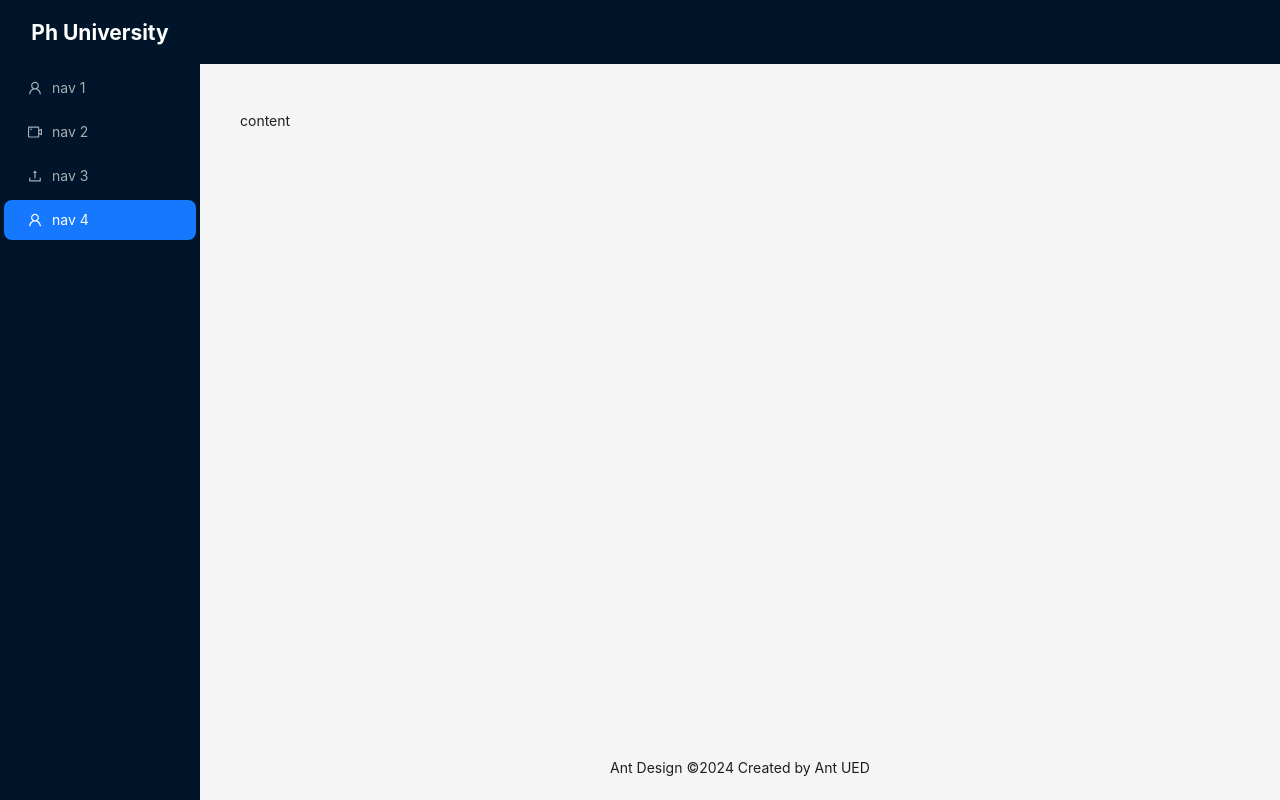
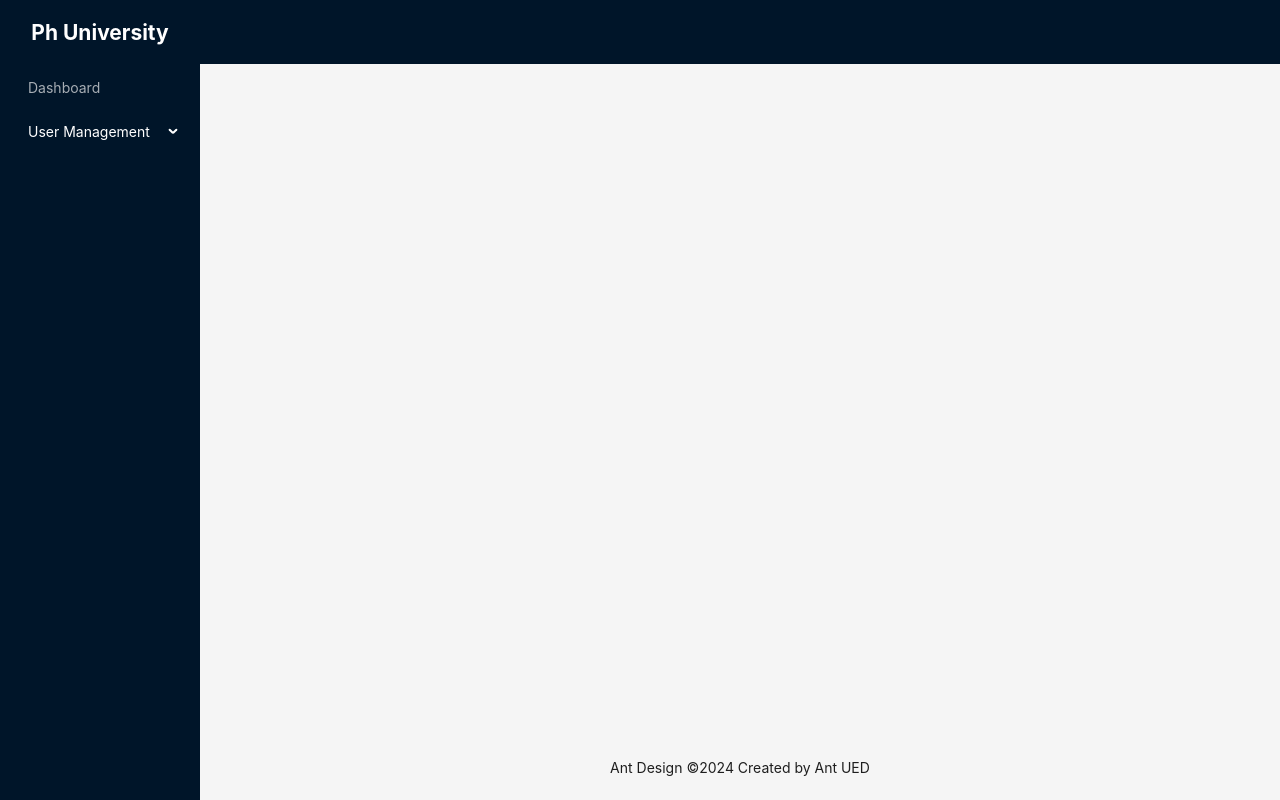
Before and after one commit to ekramul28/ph-client-side-for-practice, a React (Vite) app: page / in a window 1280 px wide. Built offline with nearby package versions, Linux system fonts and the light colour scheme.

Commit message:
some code added git push

```diff
--- a/src/components/layout/MainLayout.tsx
+++ b/src/components/layout/MainLayout.tsx
@@ -3,21 +3,48 @@ import {
   UserOutlined,
   VideoCameraOutlined,
 } from "@ant-design/icons";
-import { Flex, Layout, Menu } from "antd";
-import { createElement } from "react";
+import { Flex, Layout, Menu, MenuProps } from "antd";
+import { Children, createElement } from "react";
+import { NavLink, Outlet } from "react-router-dom";
 
 const { Header, Content, Footer, Sider } = Layout;
 
-const items = [
-  UserOutlined,
-  VideoCameraOutlined,
-  UploadOutlined,
-  UserOutlined,
-].map((icon, index) => ({
-  key: String(index + 1),
-  icon: createElement(icon),
-  label: `nav ${index + 1}`,
-}));
+// const items = [
+//   UserOutlined,
+//   VideoCameraOutlined,
+//   UploadOutlined,
+//   UserOutlined,
+// ].map((icon, index) => ({
+//   key: String(index + 1),
+//   icon: createElement(icon),
+//   label: `nav ${index + 1}`,
+// }));
+
+const items: MenuProps["items"] = [
+  {
+    key: "1",
+    label: <NavLink to="/admin">Dashboard</NavLink>,
+  },
+
+  {
+    key: "8",
+    label: "User Management",
+    children: [
+      {
+        key: "3",
+        label: "Create-Admin",
+      },
+      {
+        key: "4",
+        label: "Create-Student",
+      },
+      {
+        key: "4",
+        label: "Create-faculty",
+      },
+    ],
+  },
+];
 const MainLayout = () => {
   return (
     <Layout style={{ height: "100vh" }}>
@@ -59,7 +86,7 @@ const MainLayout = () => {
               minHeight: 360,
             }}
           >
-            content
+            <Outlet></Outlet>
           </div>
         </Content>
         <Footer style={{ textAlign: "center" }}>
--- a/src/routes/admin.routes.tsx
+++ b/src/routes/admin.routes.tsx
@@ -0,0 +1,25 @@
+import AdminDashboard from "../pages/admin/AdminDashboard";
+import StudentDashboard from "../pages/student/StudentDashboard";
+
+export const adminPaths = [
+  {
+    index: true,
+    element: <AdminDashboard />,
+  },
+  {
+    path: "dashboard",
+    element: <AdminDashboard />,
+  },
+  {
+    path: "create-student",
+    element: <StudentDashboard />,
+  },
+];
+
+const adminPaths2 = [
+  {
+    name: "Dashboard",
+    path: "/admin/dashboard",
+    element: "Dashboard",
+  },
+];
```
Also changed, not shown: src/routes/routes.tsx (+17 -0 lines).
